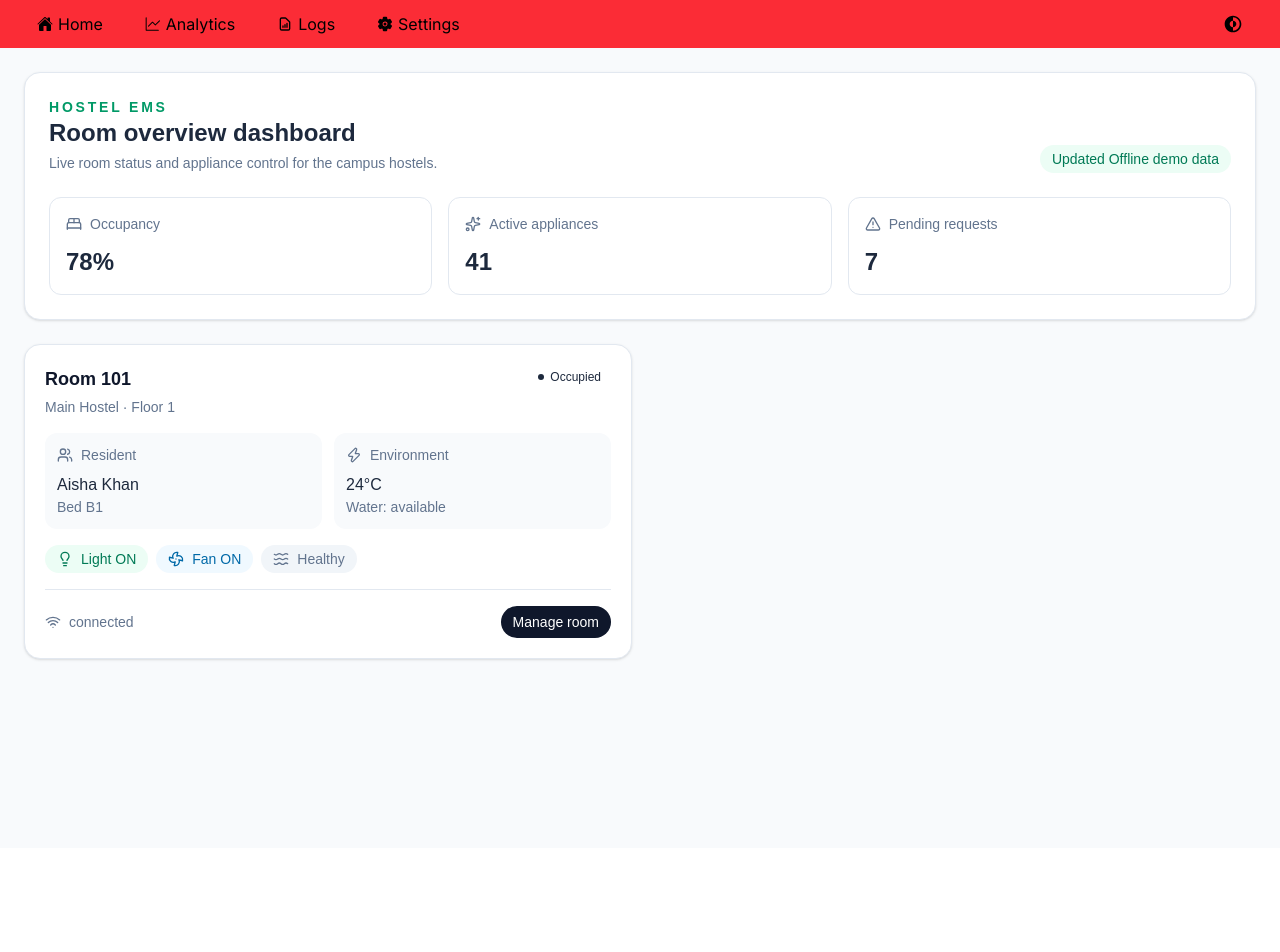
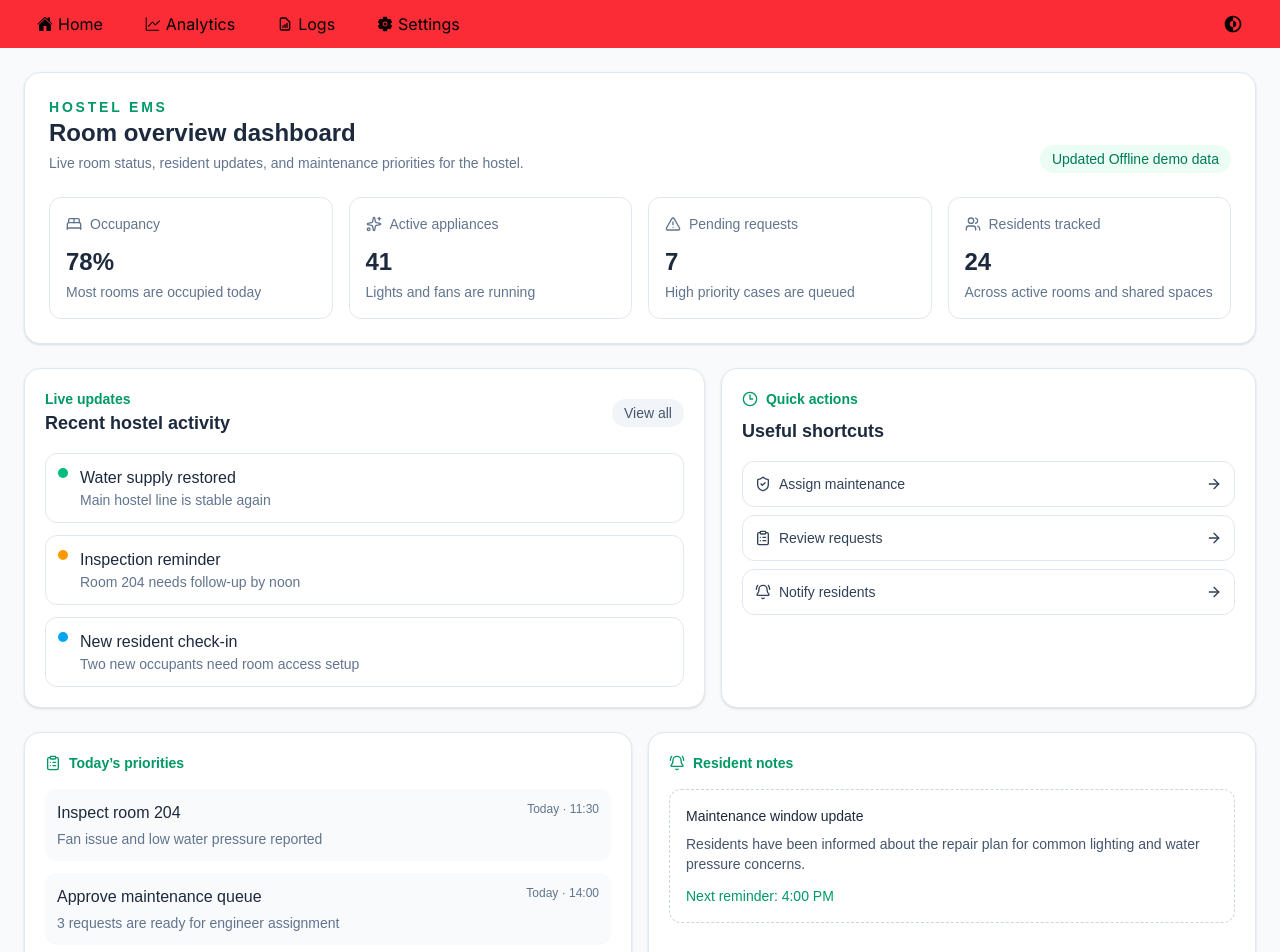
Before and after one commit to HeyImGurman/S-07-Sustainable-Living-Campaign-for-Student-Hostels, a React (Vite) app in the folder hostel-ems/: page / in a window 1280 px wide. Shown: the top 952 px of the page. Before the commit the page ends 848 px from the top, so only its background shows below. Built offline with nearby package versions, Linux system fonts and the light colour scheme; no server answers.

Commit message:
Add more cards to dashboard

```diff
--- a/hostel-ems/src/components/Dashboard.jsx
+++ b/hostel-ems/src/components/Dashboard.jsx
@@ -1,5 +1,15 @@
 import { useEffect, useState } from 'react';
-import { AlertTriangle, BedDouble, Sparkles } from 'lucide-react';
+import {
+  AlertTriangle,
+  ArrowRight,
+  BedDouble,
+  BellRing,
+  ClipboardList,
+  Clock3,
+  ShieldCheck,
+  Sparkles,
+  Users,
+} from 'lucide-react';
 import RoomCard from './UI/RoomCard';
 
 const API_URL = 'http://localhost:5000';
@@ -40,10 +50,42 @@ export default function Dashboard() {
             wifi: 'connected',
             maintenance: 'No issues',
           },
+          {
+            id: 2,
+            roomNumber: '204',
+            hostel: 'North Hostel',
+            floor: 2,
+            occupancy: { status: 'vacant', student: null, bed: 'B2' },
+            light: false,
+            fan: false,
+            hasFault: true,
+            temperature: 27,
+            water: 'low',
+            wifi: 'stable',
+            maintenance: 'Check fan',
+          },
         ]);
       })
       .finally(() => setLoading(false));
   }, []);
+
+  const quickActions = [
+    { label: 'Assign maintenance', icon: ShieldCheck },
+    { label: 'Review requests', icon: ClipboardList },
+    { label: 'Notify residents', icon: BellRing },
+  ];
+
+  const alerts = [
+    { title: 'Water supply restored', detail: 'Main hostel line is stable again', tone: 'emerald' },
+    { title: 'Inspection reminder', detail: 'Room 204 needs follow-up by noon', tone: 'amber' },
+    { title: 'New resident check-in', detail: 'Two new occupants need room access setup', tone: 'sky' },
+  ];
+
+  const priorities = [
+    { title: 'Inspect room 204', detail: 'Fan issue and low water pressure reported', time: 'Today · 11:30' },
+    { title: 'Approve maintenance queue', detail: '3 requests are ready for engineer assignment', time: 'Today · 14:00' },
+    { title: 'Send housekeeping update', detail: 'Common areas need final sweep before evening', time: 'Tonight · 18:00' },
+  ];
 
   if (loading) {
     return <div className="p-6 text-sm text-slate-500">Loading hostel data...</div>;
@@ -53,12 +95,12 @@ export default function Dashboard() {
     <div className="min-h-screen bg-slate-50 p-6 text-slate-800 dark:bg-slate-950 dark:text-slate-100">
       <div className="mx-auto flex max-w-7xl flex-col gap-6">
         <div className="rounded-2xl border border-slate-200 bg-white p-6 shadow-sm dark:border-slate-800 dark:bg-slate-900">
-          <div className="flex flex-col gap-3 md:flex-row md:items-end md:justify-between">
+          <div className="flex flex-col gap-3 lg:flex-row lg:items-end lg:justify-between">
             <div>
               <p className="text-sm font-semibold uppercase tracking-[0.2em] text-emerald-600">Hostel EMS</p>
               <h1 className="text-2xl font-semibold">Room overview dashboard</h1>
               <p className="mt-1 text-sm text-slate-500 dark:text-slate-400">
-                Live room status and appliance control for the campus hostels.
+                Live room status, resident updates, and maintenance priorities for the hostel.
               </p>
             </div>
             <div className="rounded-full bg-emerald-50 px-3 py-1 text-sm font-medium text-emerald-700 dark:bg-emerald-950/60 dark:text-emerald-400">
@@ -66,29 +108,136 @@ export default function Dashboard() {
             </div>
           </div>
 
-          <div className="mt-6 grid gap-4 md:grid-cols-3">
+          <div className="mt-6 grid gap-4 md:grid-cols-2 xl:grid-cols-4">
             <div className="rounded-xl border border-slate-200 p-4 dark:border-slate-800">
               <div className="flex items-center gap-2 text-sm text-slate-500 dark:text-slate-400">
                 <BedDouble size={16} /> Occupancy
               </div>
               <p className="mt-3 text-2xl font-semibold">{dashboardData?.occupancyRate}%</p>
+              <p className="mt-1 text-sm text-slate-500 dark:text-slate-400">Most rooms are occupied today</p>
             </div>
             <div className="rounded-xl border border-slate-200 p-4 dark:border-slate-800">
               <div className="flex items-center gap-2 text-sm text-slate-500 dark:text-slate-400">
                 <Sparkles size={16} /> Active appliances
               </div>
               <p className="mt-3 text-2xl font-semibold">{dashboardData?.activeAppliances}</p>
+              <p className="mt-1 text-sm text-slate-500 dark:text-slate-400">Lights and fans are running</p>
             </div>
             <div className="rounded-xl border border-slate-200 p-4 dark:border-slate-800">
               <div className="flex items-center gap-2 text-sm text-slate-500 dark:text-slate-400">
                 <AlertTriangle size={16} /> Pending requests
               </div>
               <p className="mt-3 text-2xl font-semibold">{dashboardData?.pendingRequests}</p>
+              <p className="mt-1 text-sm text-slate-500 dark:text-slate-400">High priority cases are queued</p>
+            </div>
+            <div className="rounded-xl border border-slate-200 p-4 dark:border-slate-800">
+              <div className="flex items-center gap-2 text-sm text-slate-500 dark:text-slate-400">
+                <Users size={16} /> Residents tracked
+              </div>
+              <p className="mt-3 text-2xl font-semibold">24</p>
+              <p className="mt-1 text-sm text-slate-500 dark:text-slate-400">Across active rooms and shared spaces</p>
+            </div>
+          </div>
+        </div>
+
+        <div className="grid gap-4 xl:grid-cols-[1.12fr_0.88fr]">
+          <div className="rounded-2xl border border-slate-200 bg-white p-5 shadow-sm dark:border-slate-800 dark:bg-slate-900">
+            <div className="flex items-center justify-between">
+              <div>
+                <p className="text-sm font-semibold text-emerald-600">Live updates</p>
+                <h2 className="text-lg font-semibold">Recent hostel activity</h2>
+              </div>
+              <button type="button" className="rounded-full bg-slate-100 px-3 py-1 text-sm text-slate-600 dark:bg-slate-800 dark:text-slate-300">
+                View all
+              </button>
+            </div>
+            <div className="mt-4 space-y-3">
+              {alerts.map((alert) => (
+                <div key={alert.title} className="flex items-start gap-3 rounded-xl border border-slate-200 p-3 dark:border-slate-800">
+                  <div className={`mt-0.5 h-2.5 w-2.5 rounded-full ${alert.tone === 'emerald' ? 'bg-emerald-500' : alert.tone === 'amber' ? 'bg-amber-500' : 'bg-sky-500'}`} />
+                  <div>
+                    <p className="font-medium text-slate-800 dark:text-slate-200">{alert.title}</p>
+                    <p className="text-sm text-slate-500 dark:text-slate-400">{alert.detail}</p>
+                  </div>
+                </div>
+              ))}
+            </div>
+          </div>
+
+          <div className="rounded-2xl border border-slate-200 bg-white p-5 shadow-sm dark:border-slate-800 dark:bg-slate-900">
+            <div className="flex items-center gap-2 text-emerald-600">
+              <Clock3 size={16} />
+              <p className="text-sm font-semibold">Quick actions</p>
+            </div>
+            <h2 className="mt-2 text-lg font-semibold">Useful shortcuts</h2>
+            <div className="mt-4 space-y-2">
+              {quickActions.map((action) => {
+                const Icon = action.icon;
+                return (
+                  <button
+                    key={action.label}
+                    type="button"
+                    className="flex w-full items-center justify-between rounded-xl border border-slate-200 px-3 py-3 text-left text-sm font-medium text-slate-700 transition hover:border-emerald-300 hover:bg-emerald-50 dark:border-slate-800 dark:text-slate-300 dark:hover:bg-slate-800"
+                  >
+                    <span className="flex items-center gap-2">
+                      <Icon size={16} /> {action.label}
+                    </span>
+                    <ArrowRight size={16} />
+                  </button>
+                );
+              })}
             </div>
           </div>
         </div>
 
         <div className="grid gap-4 lg:grid-cols-2">
+          <div className="rounded-2xl border border-slate-200 bg-white p-5 shadow-sm dark:border-slate-800 dark:bg-slate-900">
+            <div className="flex items-center gap-2 text-emerald-600">
+              <ClipboardList size={16} />
+              <p className="text-sm font-semibold">Today’s priorities</p>
+            </div>
+            <div className="mt-4 space-y-3">
+              {priorities.map((item) => (
+                <div key={item.title} className="rounded-xl bg-slate-50 p-3 dark:bg-slate-800/70">
+                  <div className="flex items-start justify-between gap-3">
+                    <div>
+                      <p className="font-medium text-slate-800 dark:text-slate-200">{item.title}</p>
+                      <p className="mt-1 text-sm text-slate-500 dark:text-slate-400">{item.detail}</p>
+                    </div>
+                    <span className="whitespace-nowrap text-xs font-medium text-slate-500 dark:text-slate-400">{item.time}</span>
+                  </div>
+                </div>
+              ))}
+            </div>
+          </div>
+
+          <div className="rounded-2xl border border-slate-200 bg-white p-5 shadow-sm dark:border-slate-800 dark:bg-slate-900">
+            <div className="flex items-center gap-2 text-emerald-600">
+              <BellRing size={16} />
+              <p className="text-sm font-semibold">Resident notes</p>
+            </div>
+            <div className="mt-4 rounded-xl border border-dashed border-slate-300 p-4 text-sm text-slate-600 dark:border-slate-700 dark:text-slate-300">
+              <p className="font-medium text-slate-800 dark:text-slate-200">Maintenance window update</p>
+              <p className="mt-2">
+                Residents have been informed about the repair plan for common lighting and water pressure concerns.
+              </p>
+              <p className="mt-3 font-medium text-emerald-600">Next reminder: 4:00 PM</p>
+            </div>
+          </div>
+        </div>
+
+        <div className="rounded-2xl border border-slate-200 bg-white p-5 shadow-sm dark:border-slate-800 dark:bg-slate-900">
+          <div className="flex flex-col gap-2 sm:flex-row sm:items-center sm:justify-between">
+            <div>
+              <p className="text-sm font-semibold text-emerald-600">Room monitoring</p>
+              <h2 className="text-lg font-semibold">Detailed room cards</h2>
+            </div>
+            <button type="button" className="rounded-full bg-emerald-600 px-3 py-1.5 text-sm font-medium text-white transition hover:bg-emerald-500">
+              View full report
+            </button>
+          </div>
+
+          <div className="mt-4 grid gap-4 lg:grid-cols-2">
             {rooms.map((room, index) => (
               <RoomCard
                 key={room.id}
@@ -102,5 +251,6 @@ export default function Dashboard() {
           </div>
         </div>
       </div>
+    </div>
   );
 }
```
Lines whose indentation alone changed are shown as unchanged.
